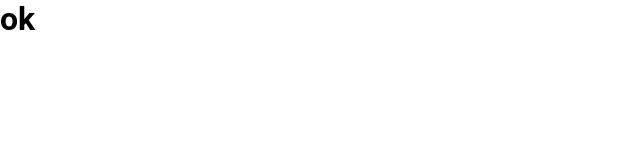
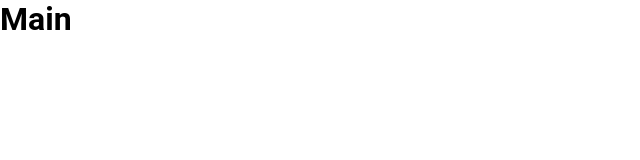
Before and after one commit to sabbirsami/image-editor, a React (Create React App) app: page / in a window 1280 px wide. Shown: the top 160 px of the page, without its empty margins (0-640 px from the left). Built offline with nearby package versions, Linux system fonts and the light colour scheme.

Commit message:
create main component

```diff
--- a/src/App.js
+++ b/src/App.js
@@ -1,7 +1,9 @@
+import Main from "./Component/Main";
+
 function App() {
     return (
         <div className="App">
-            <h1>ok</h1>
+            <Main />
         </div>
     );
 }
--- /dev/null
+++ b/src/Component/Main.jsx
@@ -0,0 +1,11 @@
+import React from "react";
+
+const Main = () => {
+    return (
+        <div>
+            <h1>Main</h1>
+        </div>
+    );
+};
+
+export default Main;
```
